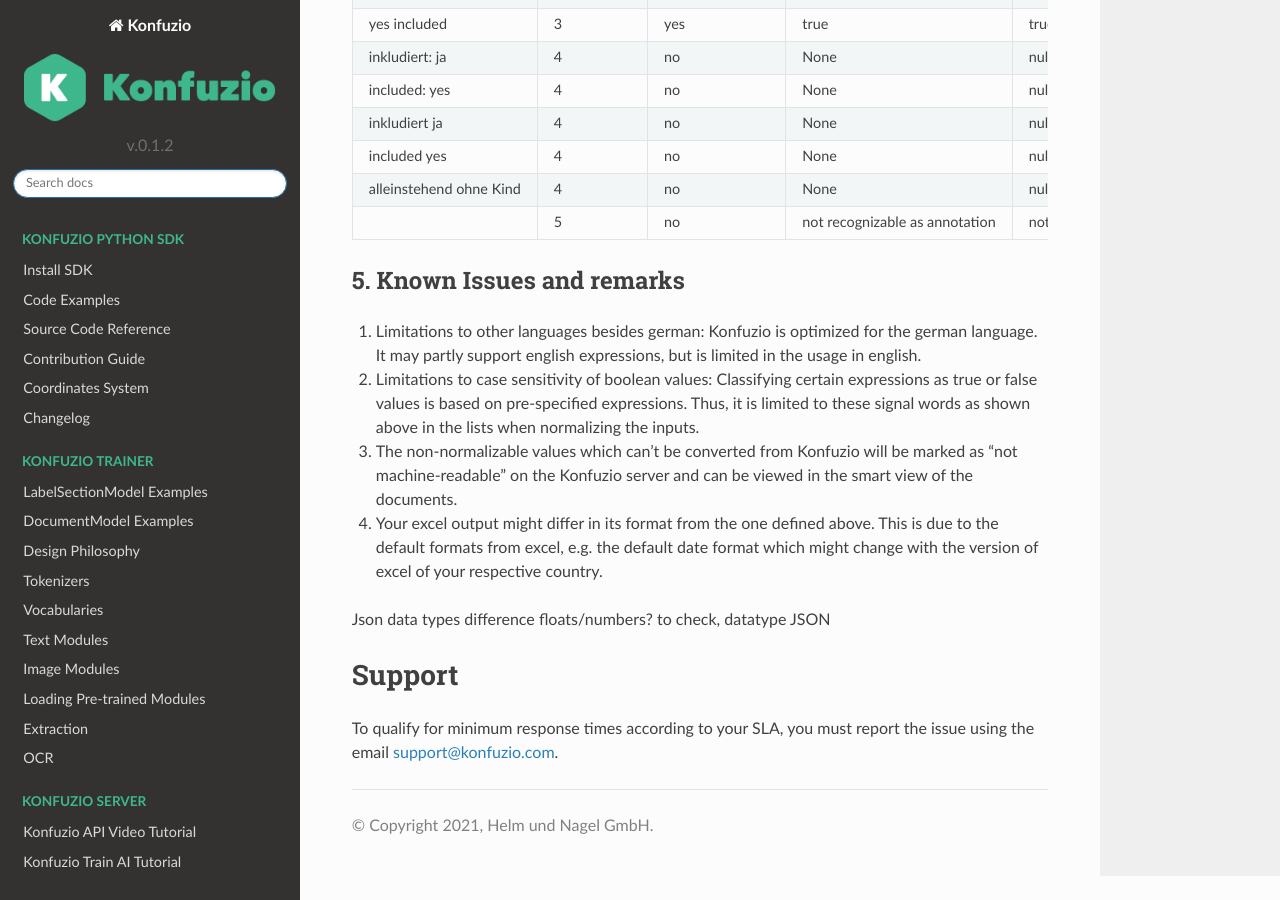
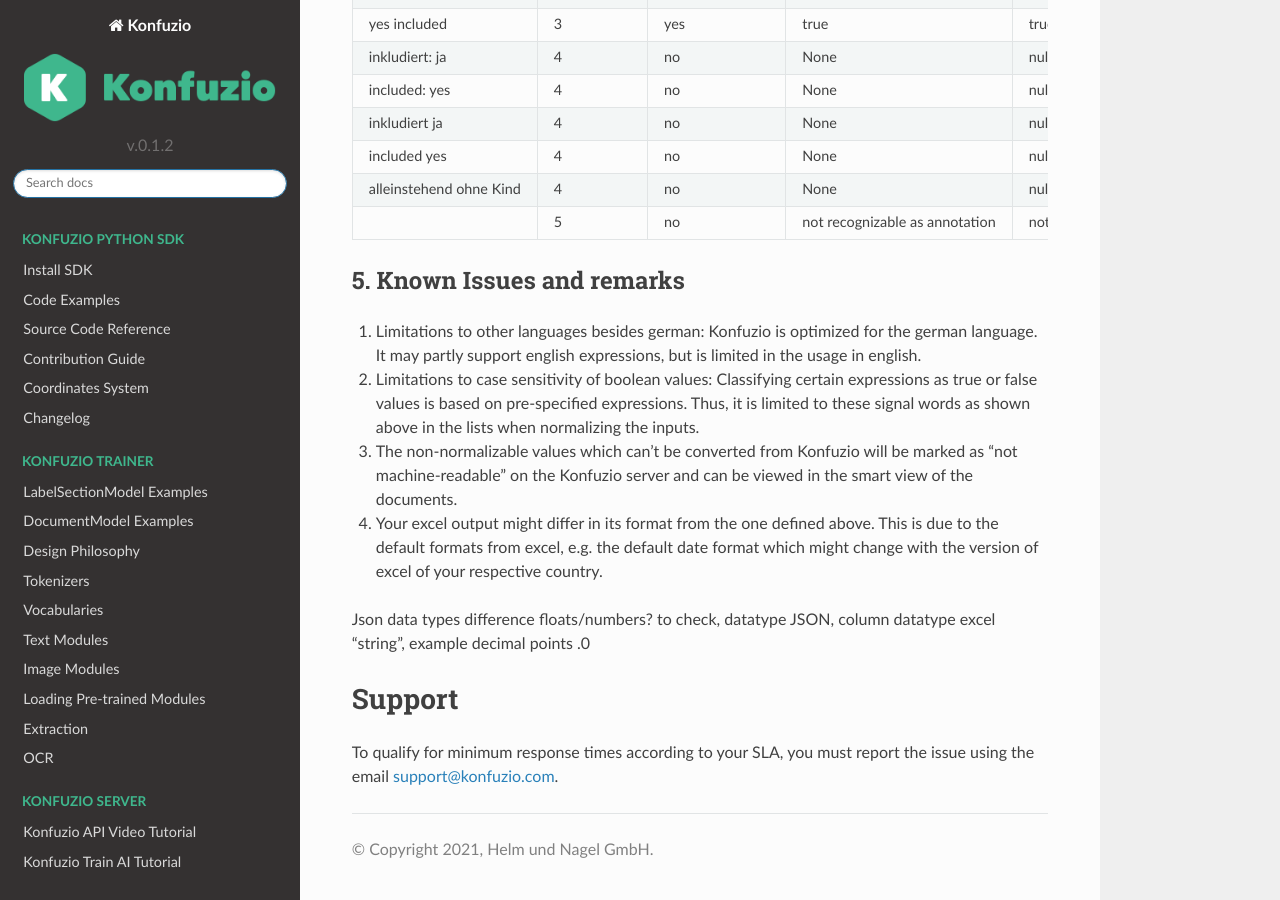
Before and after one commit to konfuzio-ai/konfuzio-sdk, a Sphinx documentation site: the page built from docs/web/Normalization_doc_v0.2.md, in a window 1280 px wide and 900 px high, scrolled down 5253 px. Built offline with Sphinx 7.4.7 and the Read the Docs theme 2.0.0, drawn with Linux system fonts in a browser that asks for light colours.

Commit message:
Update Normalization_doc_v0.2.md

```diff
--- a/docs/web/Normalization_doc_v0.2.md
+++ b/docs/web/Normalization_doc_v0.2.md
@@ -201,7 +201,7 @@
 4) Your excel output might differ in its format from the one defined above. This is due to the default formats from excel, e.g. the default date format which might change with the version of excel of your respective country.
 
 
-Json data types difference floats/numbers? to check, datatype JSON
+Json data types difference floats/numbers? to check, datatype JSON, column datatype excel "string", example decimal points .0
 
 ## Support
 
```
